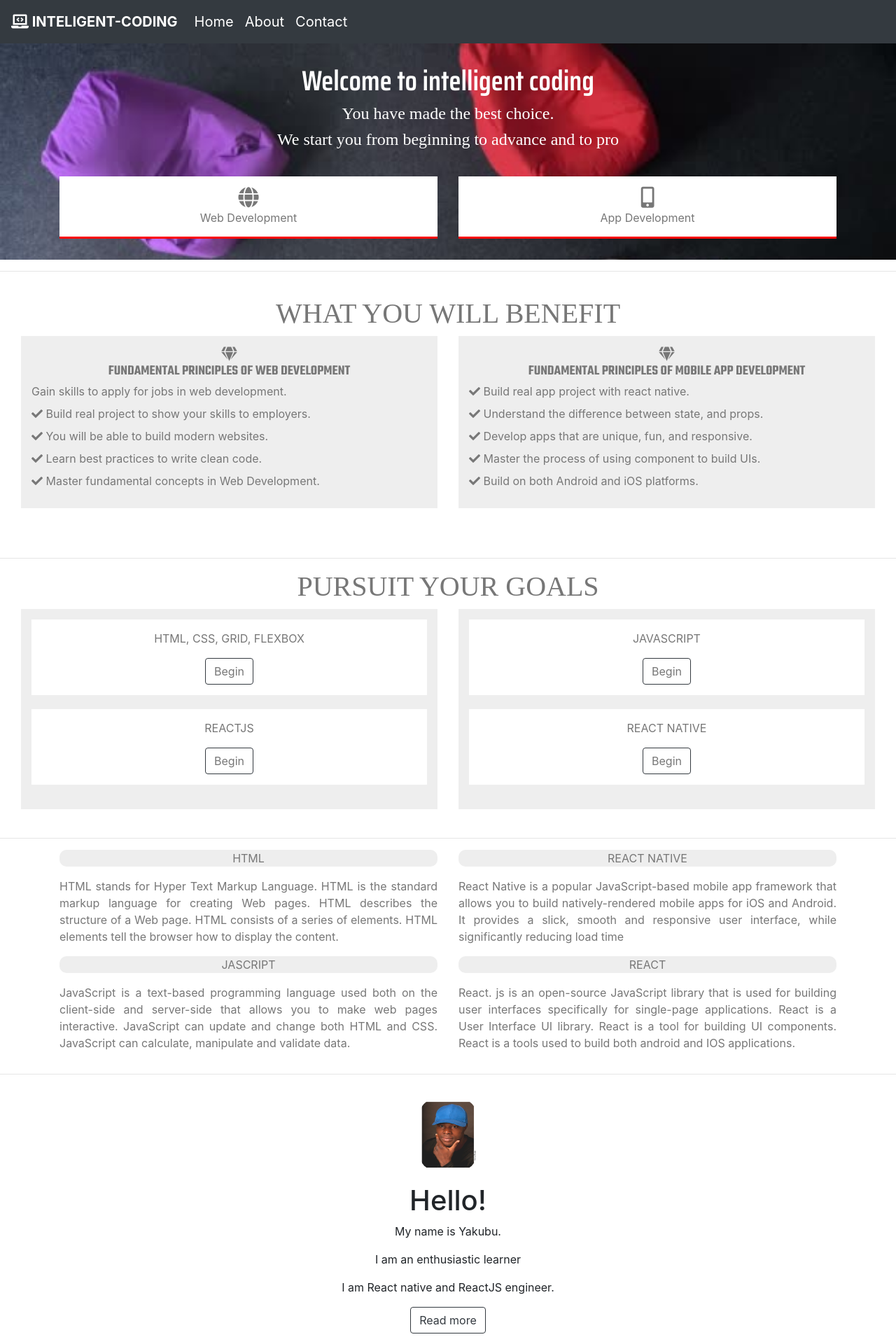
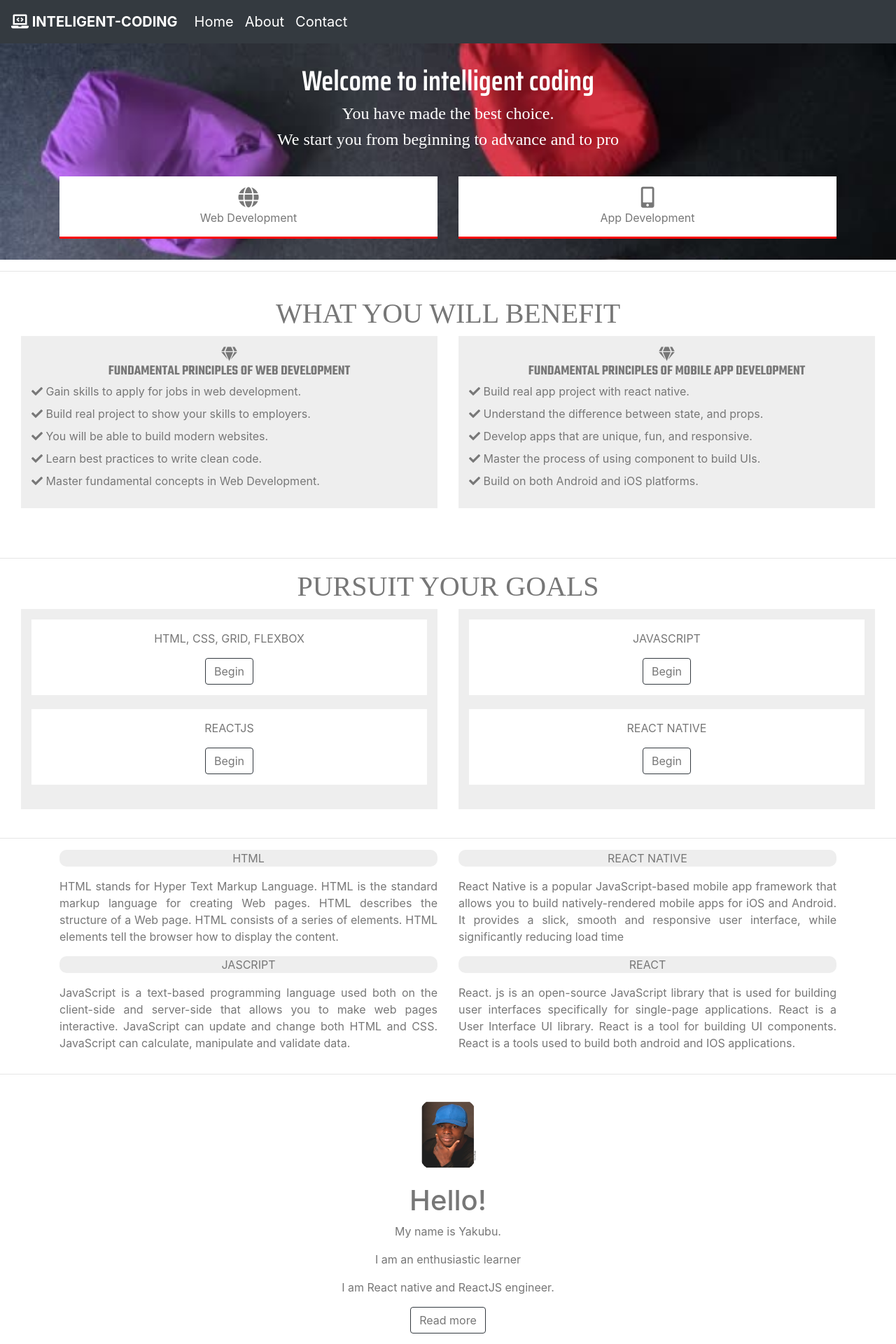
Before and after one commit to YakubuAmidu/Intelligentcoding, a React (Create React App) app: page / in a window 1280 px wide. Shown: the top 1920 px of the page at 70% size. Built offline with nearby package versions, Linux system fonts and the light colour scheme; a web font is replaced by a local one.

Commit message:
Commiting changes

```diff
--- a/src/components/App.css
+++ b/src/components/App.css
@@ -25,6 +25,15 @@
   padding-left: 15px;
   padding-right: 15px;
   padding-top: 20px;
+  color: #777;
+}
+
+.App-paragraph {
+  color: #777;
+}
+
+.Show {
+  color: #777;
 }
 
 .profile {
--- a/src/screens/AboutScreen.js
+++ b/src/screens/AboutScreen.js
@@ -31,13 +31,21 @@ class AboutScreen extends Component {
               Besides coding, I also love to work out and live a healthy
               lifstyle.
             </p>
-            <Button variant="outline-dark" onClick={this.toggleDisplayBio}>
+            <Button
+              variant="outline-dark"
+              onClick={this.toggleDisplayBio}
+              className="Show"
+            >
               Show less
             </Button>
           </div>
         ) : (
           <div>
-            <Button variant="outline-dark" onClick={this.toggleDisplayBio}>
+            <Button
+              variant="outline-dark"
+              onClick={this.toggleDisplayBio}
+              className="Show"
+            >
               Read more
             </Button>
           </div>
--- a/src/screens/BenefitScreen.js
+++ b/src/screens/BenefitScreen.js
@@ -14,8 +14,8 @@ const BenefitScreen = () => {
                 Fundamental principles of web Development
               </h5>
               <p className="BenefitScreen-primary-sub">
-                <i class="fas fa-check" className="Checkmark-icon"></i> Gain
-                skills to apply for jobs in web development.
+                <i class="fas fa-check"></i> Gain skills to apply for jobs in
+                web development.
               </p>
               <p className="BenefitScreen-primary-sub">
                 <i class="fas fa-check"></i> Build real project to show your
```
